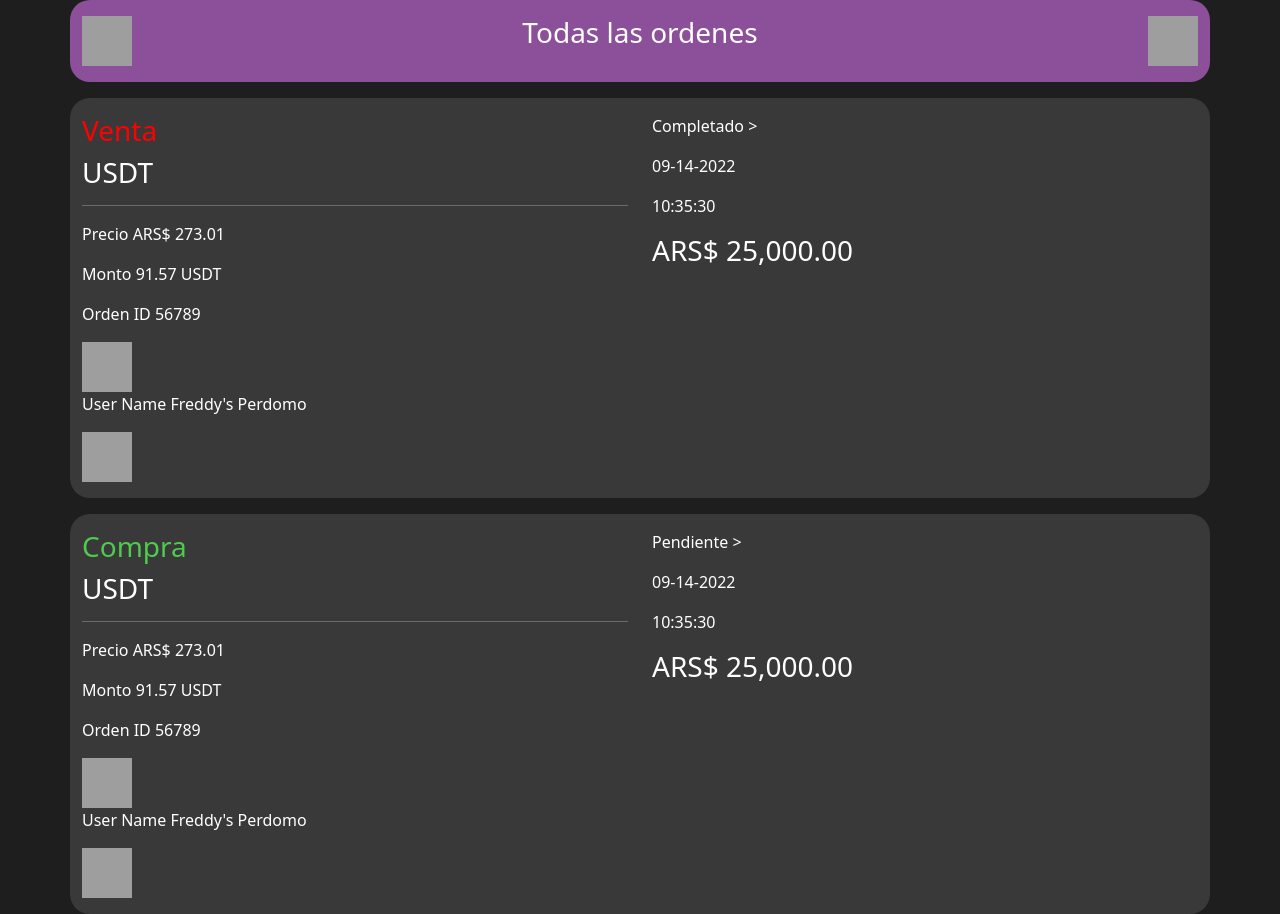
After one commit to jesusEstaba/Mafiance, a Flask app: page /orders in a window 1280 px wide. The commit adds this page. Run offline with Flask 2, Linux system fonts and the light colour scheme; grey boxes are pictures that could not be loaded.

Commit message:
creación de vista ordenes y notas en otras vistas

```diff
--- a/app.py
+++ b/app.py
@@ -131,3 +131,8 @@ def p2pSeller_view():
 @app.route("/divisa")
 def divisa_view():
     return render_template("divisa.html")
+
+
+@app.route("/orders")
+def orders_view():
+    return render_template("orders.html")
--- a/templates/divisa.html
+++ b/templates/divisa.html
@@ -64,7 +64,8 @@
 
                 <!--Recordatorio: 1.Hacer que al darle click el usuario se coloque un icono de ✅ y redireccione.
                 2. Que el abcedario permanezca en pantalla cuando haga scroll
-                3. Consultar si se debe meter en base de datos tengo sospecha.-->
+                3. Consultar si se debe meter en base de datos tengo sospecha.
+                4. Colocar las banderas de los paises.-->
 
                 <div class="col-4 text-end" style="color: #d0d0d0;">
                     <p>$ARS</p>
--- /dev/null
+++ b/templates/orders.html
@@ -0,0 +1,132 @@
+<!DOCTYPE html>
+<html lang="en">
+
+<head>
+    <meta charset="UTF-8">
+    <meta http-equiv="X-UA-Compatible" content="IE=edge">
+    <meta name="viewport" content="width=device-width, initial-scale=1.0">
+    <link href="https://cdn.jsdelivr.net/npm/bootstrap@5.2.0-beta1/dist/css/bootstrap.min.css" rel="stylesheet"
+        integrity="sha384-0evHe/X+R7YkIZDRvuzKMRqM+OrBnVFBL6DOitfPri4tjfHxaWutUpFmBp4vmVor" crossorigin="anonymous">
+    <link rel="icon" href="https://static.thenounproject.com/png/40328-200.png">
+    <style type="text/css">
+        .blanco {
+            color: white;
+        }
+
+        .negro {
+            background-color: #1f1e1e;
+        }
+
+        .gris {
+            background-color: #393939;
+        }
+
+        .magenta {
+            color: #b96acb;
+        }
+
+        .fmagenta {
+            background-color: #8c509a;
+        }
+
+        .cuadrados {
+            outline: 1px solid #d0d0d0;
+        }
+
+        .rojo {
+            color: red;
+        }
+
+        .verde {
+            color: rgb(78, 203, 78);
+        }
+    </style>
+    <title>Ordenes | Mafiance</title>
+</head>
+
+<body>
+    <section class="negro blanco">
+        <div class="container">
+            <div class="row fmagenta py-3" style="border-radius: 20px;">
+                <div class=" col-4">
+                    <a href="/p2pBuyer">
+                        <img width="50" height="50" src="https://cdn.icon-icons.com/icons2/1709/PNG/512/back_112351.png"
+                            alt="">
+                    </a>
+                </div>
+                <div class="col-4 text-center">
+                    <h3>Todas las ordenes</h3>
+                </div>
+                <div class="col-4 text-end">
+                    <img width="50" height="50"
+                        src="https://cdn.icon-icons.com/icons2/936/PNG/512/calendar-with-spring-binder-and-date-blocks_icon-icons.com_73645.png"
+                        alt="">
+                </div>
+            </div>
+            <!--Recordar:
+                1. Hacer que los nombres de "compra/venta" cambien y el tipo de moneda USDT/BTC.
+                2. Traer datos de ordenes.
+                3. Hacer pop up de calendario.
+                4. Que el icono de la doble hoja copie
+                5. Registro de chat accediendo al icono. Con el nombre del comprador/vendedor
+                6. Estado de la orden-->
+            <div class="row mt-3 gris" style="border-radius: 20px;">
+                <div class="col-6 py-3">
+                    <div class="col-6 rojo">
+                        <h3>Venta</h3>
+                    </div>
+                    <div class="col-6">
+                        <h3>USDT</h3>
+                    </div>
+                    <hr>
+                    <p>Precio ARS$ 273.01</p>
+                    <P>Monto 91.57 USDT</P>
+                    <p>Orden ID 56789</p>
+                    <img width="50" height="50"
+                        src="https://cdn.icon-icons.com/icons2/1129/PNG/512/copyblackinterfacesymboloftwopapersheets_79854.png"
+                        alt="">
+                    <p>User Name Freddy's Perdomo</p>
+                    <img width="50" height="50"
+                        src="https://cdn.icon-icons.com/icons2/656/PNG/512/chat_talk_conversation_sms_bubble_icon-icons.com_59983.png"
+                        alt="">
+                </div>
+                <div class="col-6 py-3">
+                    <p>Completado ></p>
+                    <p>09-14-2022</p>
+                    <p>10:35:30</p>
+                    <h3>ARS$ 25,000.00</h3>
+                </div>
+            </div>
+            <div class="row mt-3 gris" style="border-radius: 20px;">
+                <div class="col-6 py-3">
+                    <div class="col-6 verde">
+                        <h3>Compra</h3>
+                    </div>
+                    <div class="col-6">
+                        <h3>USDT</h3>
+                    </div>
+                    <hr>
+                    <p>Precio ARS$ 273.01</p>
+                    <P>Monto 91.57 USDT</P>
+                    <p>Orden ID 56789</p>
+                    <img width="50" height="50"
+                        src="https://cdn.icon-icons.com/icons2/1129/PNG/512/copyblackinterfacesymboloftwopapersheets_79854.png"
+                        alt="">
+                    <p>User Name Freddy's Perdomo</p>
+                    <img width="50" height="50"
+                        src="https://cdn.icon-icons.com/icons2/656/PNG/512/chat_talk_conversation_sms_bubble_icon-icons.com_59983.png"
+                        alt="">
+                </div>
+                <div class="col-6 py-3">
+                    <p>Pendiente ></p>
+                    <p>09-14-2022</p>
+                    <p>10:35:30</p>
+                    <h3>ARS$ 25,000.00</h3>
+                </div>
+            </div>
+        </div>
+    </section>
+
+</body>
+
+</html>
```
Also changed, not shown: templates/p2pBuyer.html (+9 -3 lines).
